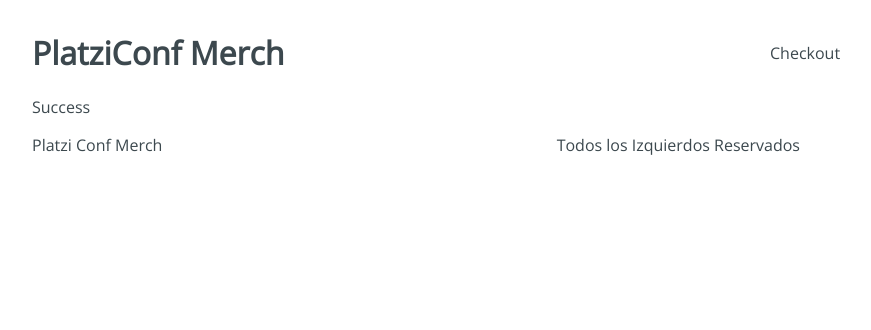
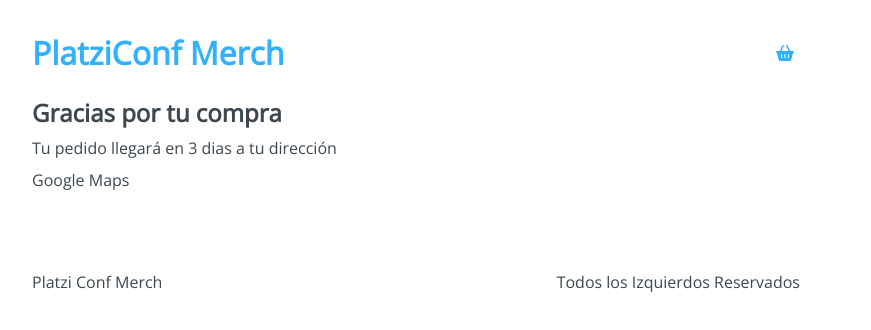
Before and after one commit to edwinupegui/platzi-conf-merch, a React app: page /checkout/success in a window 1280 px wide. Shown: the top 330 px of the page, without its empty margins (224-1095 px from the left). Built offline with nearby package versions, Linux system fonts and the light colour scheme.

Commit message:
progreso hasta la clase 27

```diff
--- a/public/index.html
+++ b/public/index.html
@@ -4,7 +4,8 @@
 <head>
   <meta charset="UTF-8">
   <meta name="viewport" content="width=device-width, initial-scale=1.0">
-  <title>Document</title>
+  <title>Platzi Conf Merch</title>
+  <script src="https://kit.fontawesome.com/4d37bb8aae.js" crossorigin="anonymous"></script>
 </head>
 
 <body>
--- a/src/components/Header.jsx
+++ b/src/components/Header.jsx
@@ -1,12 +1,19 @@
 import React from 'react';
-import '../styles/components/Header.css'
+import { Link } from 'react-router-dom';
+import '../styles/components/Header.css';
 
 const Header = () => {
   return (
     <div className="Header">
-      <h1 className="Header-title">PlatziConf Merch</h1>
+      <h1 className="Header-title">
+        <Link to="/">
+          PlatziConf Merch
+        </Link>
+      </h1>
       <div className="Header-checkout">
-        Checkout
+        <Link to="/checkout">
+          <i className="fas fa-shopping-basket"></i>
+        </Link>
       </div>
     </div>
   )
--- a/src/containers/Checkout.jsx
+++ b/src/containers/Checkout.jsx
@@ -1,4 +1,5 @@
-import React from 'react'
+import React from 'react';
+import { Link } from 'react-router-dom';
 import '../styles/components/Checkout.css'
 
 const Checkout = () => {
@@ -11,12 +12,16 @@
             <h4>Item Name</h4>
             <span>$10</span>
           </div>
-          <button type="button">Eliminar</button>
+          <button type="button">
+            <i className="fas fa-trash-alt"></i>
+          </button>
         </div>
       </div>
       <div className="Checkout-sidebar">
         <h3>Precio total: $10</h3>
-        <button type="button">Continuar pedido</button>
+        <Link to="/checkout/information">
+          <button type="button">Continuar pedido</button>
+        </Link>
       </div>
     </div>
   )
--- a/src/containers/Information.jsx
+++ b/src/containers/Information.jsx
@@ -1,5 +1,6 @@
-import React from 'react'
-import '../styles/components/Information.css'
+import React from 'react';
+import { Link } from 'react-router-dom';
+import '../styles/components/Information.css';
 
 const Information = () => {
   return (
@@ -26,7 +27,10 @@
             Regresar
           </div>
           <div className="Information-next">
-            Pagar
+            <Link to="/checkout/payment">
+              Pagar
+            </Link>
+
           </div>
         </div>
       </div>
--- a/src/containers/Payment.jsx
+++ b/src/containers/Payment.jsx
@@ -1,8 +1,16 @@
-import React from 'react'
+import React from 'react';
+import '../styles/components/Payment.css'
 
 const Payment = () => {
   return (
-    <div>Payment</div>
+    <div className="Payment">
+      <div className="Payment-content">
+        <h3>Resumen del pedido</h3>
+        <div className="Payment-button">
+          Boton de pago con Paypal
+        </div>
+      </div>
+    </div>
   )
 }
 
--- a/src/containers/Success.jsx
+++ b/src/containers/Success.jsx
@@ -1,8 +1,17 @@
 import React from 'react'
+import '../styles/components/Success.css'
 
 const Success = () => {
   return (
-    <div>Success</div>
+    <div className="Success">
+      <div className="Success-content">
+        <h2>Gracias por tu compra</h2>
+        <span>Tu pedido llegará en 3 dias a tu dirección</span>
+        <div className="Success-map">
+          Google Maps
+        </div>
+      </div>
+    </div>
   )
 }
 
```
